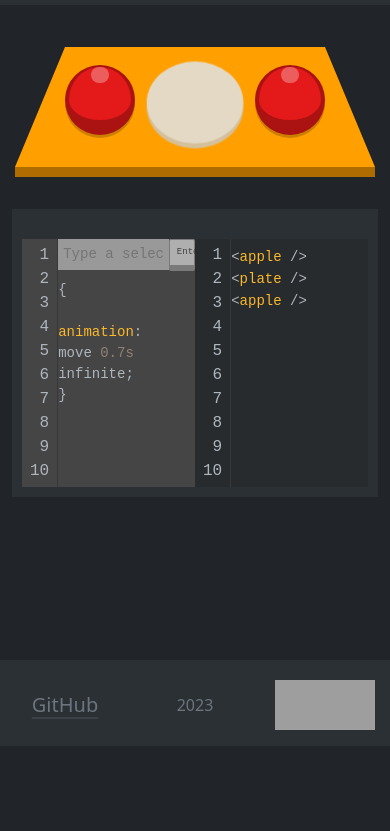
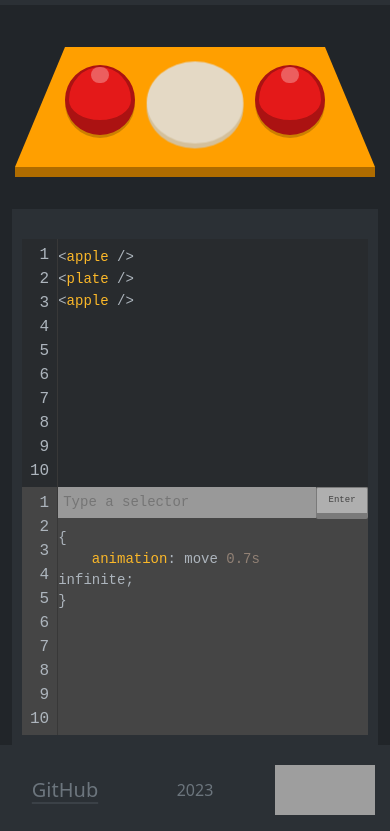
Before and after one commit to shtennikov/css_diner_clone, a website built with webpack: page rs-selectors/src/index.html in a window 390 px wide. Shown: the part 98-929 px from the top of the page. Before the commit the page ends 844 px from the top, so only its background shows below. Built offline with nearby package versions, Linux system fonts and the light colour scheme; grey boxes are pictures that could not be loaded; files whose address does not match are found by name.

Commit message:
fix: add media queries for editor

```diff
--- a/rs-selectors/src/components/view/editor/css-editor/css-editor.scss
+++ b/rs-selectors/src/components/view/editor/css-editor/css-editor.scss
@@ -2,7 +2,6 @@
     display: flex;
     background: #454545;
     width: 50%;
-    max-width: 50%;
     & .editor__rows {
         border-right: 1px solid rgb(56, 56, 56);
         background: #454545;
@@ -53,4 +52,7 @@
             font-family: 'JetBrains Mono', 'Courier New', monospace;
         }
     }
+    @media (max-width: 768px) {
+        width: 100%;
+    }
 }
--- a/rs-selectors/src/components/view/editor/editor.scss
+++ b/rs-selectors/src/components/view/editor/editor.scss
@@ -16,4 +16,9 @@
         padding: 4px 8px;
         background: rgb(110, 110, 110);
     }
+
+    @media (max-width: 768px) {
+        flex-direction: column-reverse;
+        align-items: center;
+    }
 }
--- a/rs-selectors/src/components/view/editor/html-editor/html-editor.scss
+++ b/rs-selectors/src/components/view/editor/html-editor/html-editor.scss
@@ -19,4 +19,8 @@
         height: 100%;
         background: #282b2e;
     }
+    @media (max-width: 768px) {
+        width: 100%;
+        height: 248px;
+    }
 }
```
